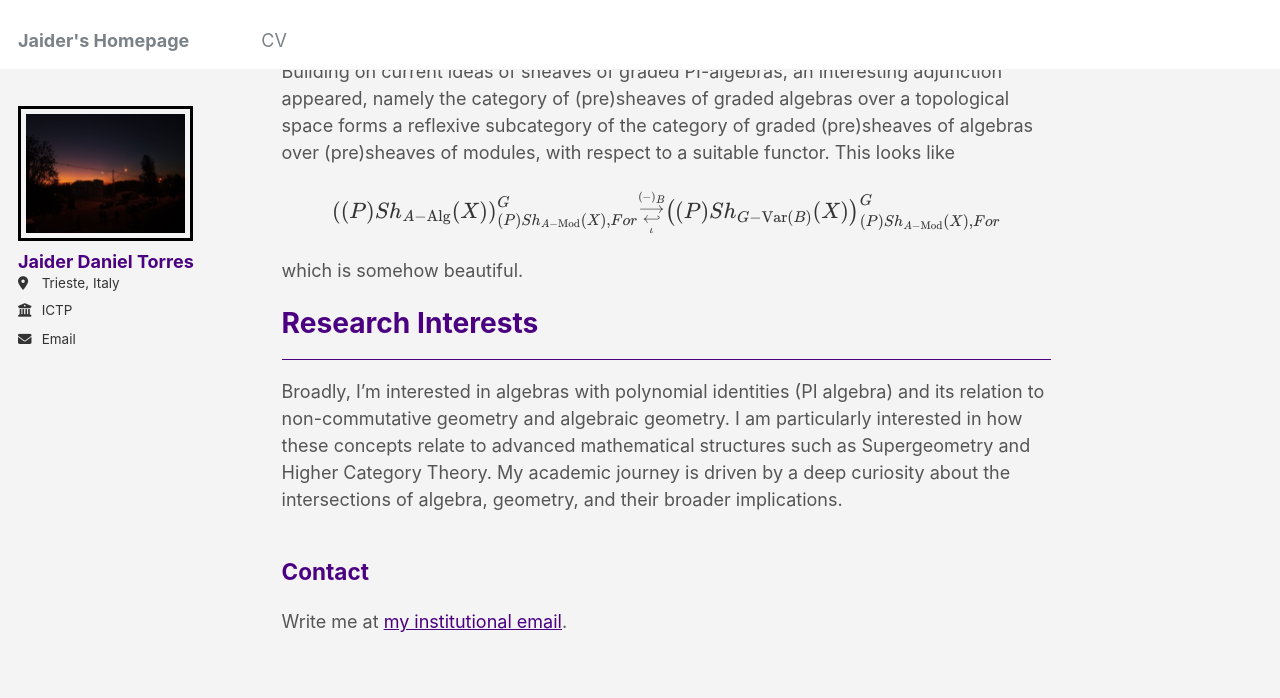
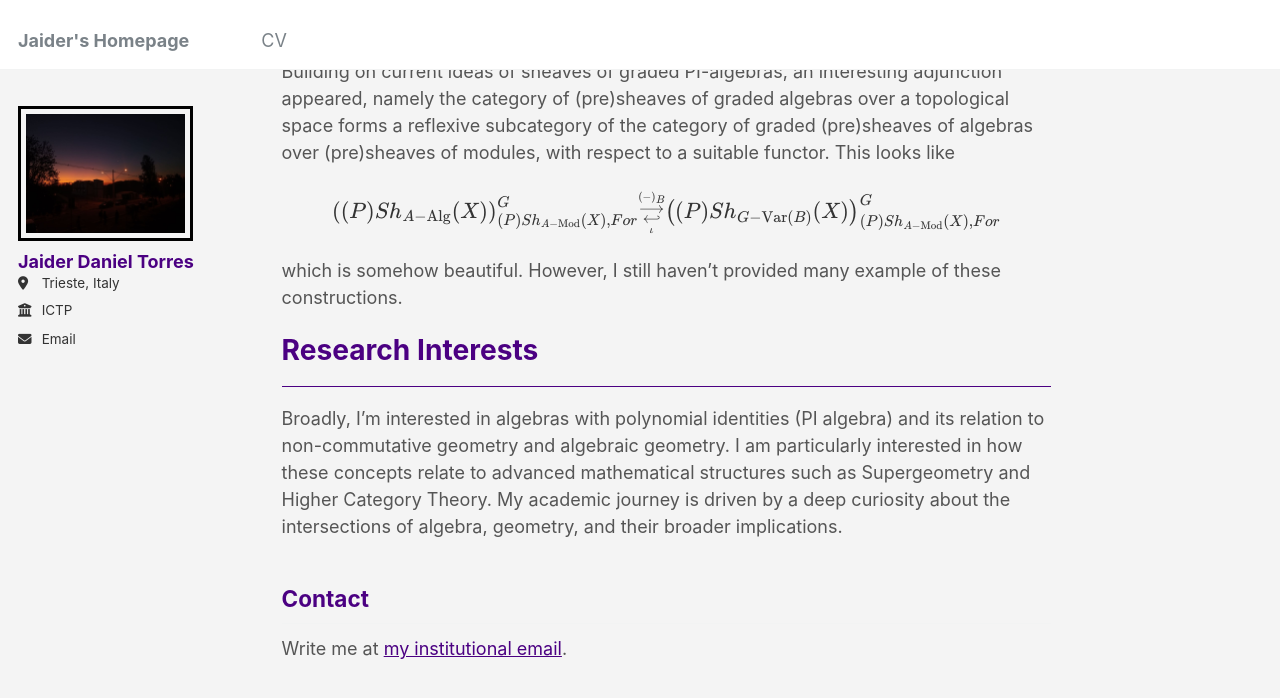
Before and after one commit to jaider-torres/jaider-torres.github.io, a Jekyll site: the page built from _pages/about.md, in a window 1280 px wide and 900 px high, scrolled down 1364 px. Shown: the top 698 px of the window. Built offline with Jekyll 4.4.1, drawn with Linux system fonts in a browser that asks for light colours.

Commit message:
Update about.md

```diff
--- a/_pages/about.md
+++ b/_pages/about.md
@@ -28,7 +28,7 @@ Building on current ideas of sheaves of graded PI-algebras, an interesting adjun
 
 $$\left((P)Sh_{A\mathrm{-Alg}} (X) \right)^G_{(P)Sh_{A\mathrm{-Mod}}(X),For} \substack{\overset {(-)_B}{\longrightarrow} \\ \underset{\iota}{\hookleftarrow}} \left((P)Sh_{G\mathrm{-Var}(B)}(X)\right)^G_{(P)Sh_{A\mathrm{-Mod}}(X),For}$$
 
-which is somehow beautiful.
+which is somehow beautiful. However, I still haven't provided many example of these constructions.
 
 # Research Interests
 ------
```
